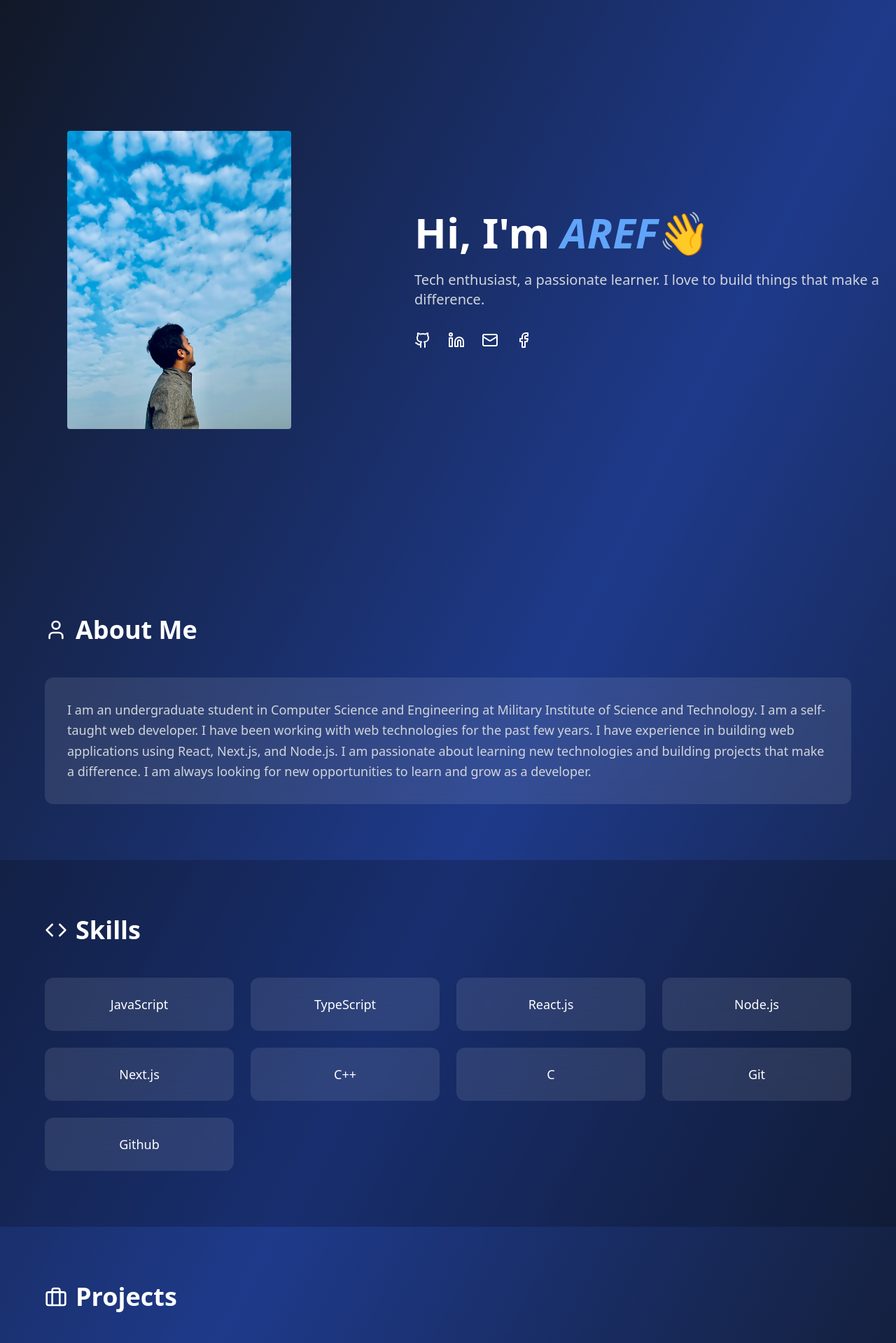
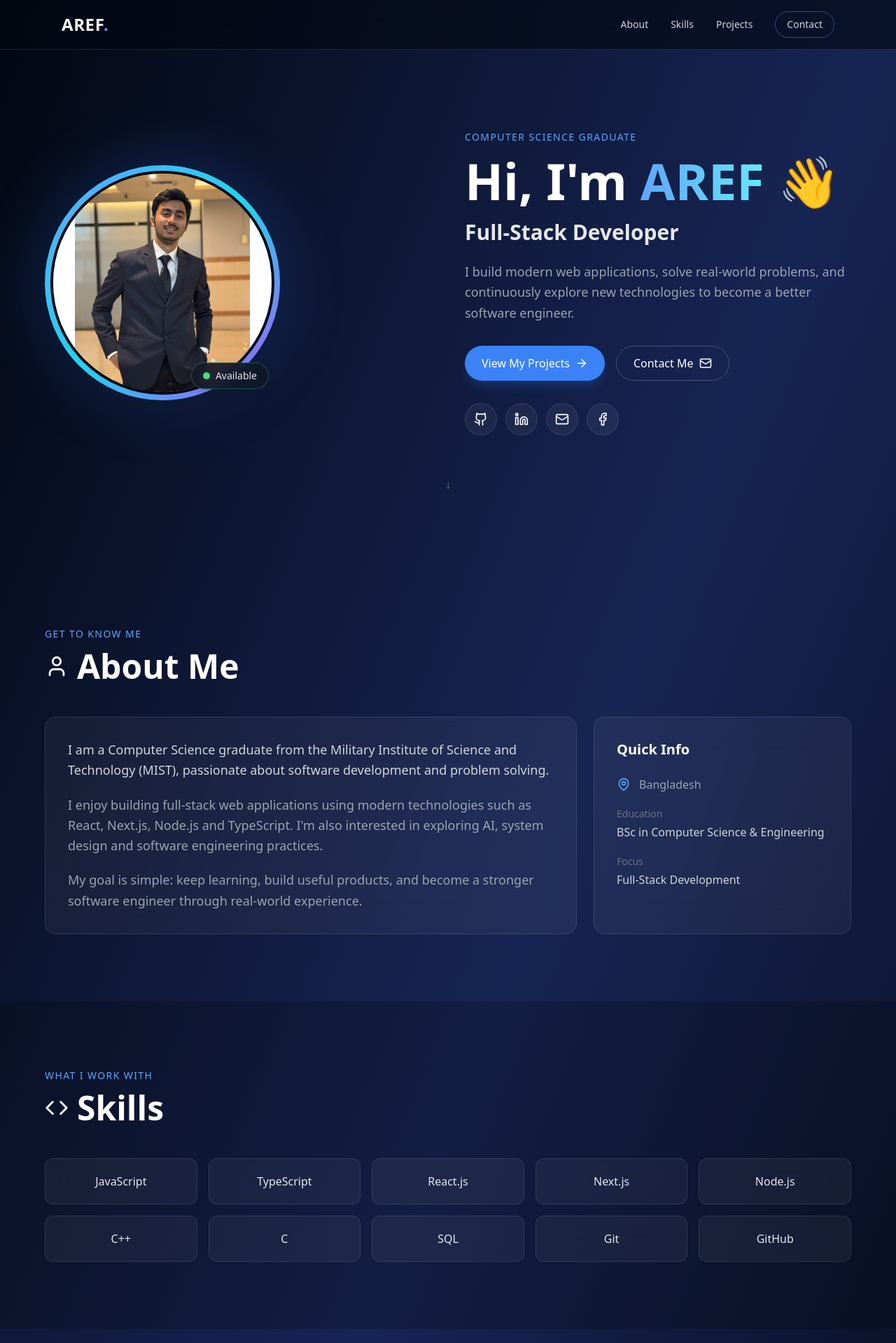
Before and after one commit to rf104/portfolio_01, a React (Vite) app: page / in a window 1280 px wide. Shown: the top 1919 px of the page at 70% size. Built offline with nearby package versions, Linux system fonts and the light colour scheme.

Commit message:
New Update01in26

```diff
--- a/src/App.tsx
+++ b/src/App.tsx
@@ -1,139 +1,409 @@
-import  { useEffect, useRef, useState } from 'react';
-import { Github, Linkedin, Mail, Code, User, Briefcase, Facebook } from 'lucide-react';
-import ParticleBackground from './components/ParticleBackground';
-import ProjectCard from './components/ProjectCard';
-import holdingArmImage from './images/holding_arm.jpg';
-import profile1 from './images/2.jpg';
-import profile2 from './images/6.jpg';
-import profile3 from './images/11.jpeg';
-import profile4 from './images/12.jpeg';
-import profile5 from './images/14.jpeg';
-import p2 from './images/42.png'
 
-import './index.css';
+import {
+  Github,
+  Linkedin,
+  Mail,
+  Code,
+  User,
+  Briefcase,
+  Facebook,
+  ArrowRight,
+  ExternalLink,
+  MapPin,
+} from "lucide-react";
+
+import ParticleBackground from "./components/ParticleBackground";
+import ProjectCard from "./components/ProjectCard";
+
+import holdingArmImage from "./images/holding_arm.jpg";
+import profileImage from "./images/aref.png";
+import p2 from "./images/42.png";
+
+import "./index.css";
 
 function App() {
-  const profiles = [profile1, profile2, profile3, profile4, profile5];
-  const [profileImage, setProfileImage] = useState(profile1);
-  const [fadeClass, setFadeClass] = useState('animate-fade-in');
-  const currentIndex = useRef(0);
-
-  useEffect(() => {
-    const interval = setInterval(() => {
-      // Reset animation class
-      setFadeClass('');
-      setTimeout(() => {
-        currentIndex.current = (currentIndex.current + 1) % profiles.length;
-        setProfileImage(profiles[currentIndex.current]);
-        setFadeClass('animate-fade-in');
-      }, 10); // Small timeout to ensure class reset
-    }, 3000);
-
-    return () => clearInterval(interval);
-  }, []);
   const projects = [
     {
       title: "Blood Bridge",
-      description: "A blood donation platform for connecting donors with recipients",
+      description:
+        "A blood donation platform connecting donors with recipients and making blood requests easier to manage.",
       image: holdingArmImage,
-      technologies: ["TypeScript","next.js", "TailwindCSS", 'bun.js',"Hono.js"],
+      technologies: [
+        "TypeScript",
+        "Next.js",
+        "TailwindCSS",
+        "Bun.js",
+        "Hono.js",
+      ],
       githubUrl: "https://github.com/istiaqueahmedarik/blood_bridge",
-      liveUrl: "https://bloodbridge.vercel.app/"
+      liveUrl: "https://bloodbridge.vercel.app/",
     },
     {
       title: "MegaBlog",
-      description: "A platfrom where people can post blog and read also",
+      description:
+        "A modern blogging platform where users can create, publish, and read blog posts.",
       image: p2,
-      technologies: ["Javascript","react.js", "TailwindCSS","node.js"],
+      technologies: ["JavaScript", "React.js", "TailwindCSS", "Node.js"],
       githubUrl: "https://github.com/rf104/megablog.git",
-      liveUrl: "https://megablog-chi.vercel.app/"
+      liveUrl: "https://megablog-chi.vercel.app/",
     },
   ];
 
+  const skills = [
+    "JavaScript",
+    "TypeScript",
+    "React.js",
+    "Next.js",
+    "Node.js",
+    "C++",
+    "C",
+    "SQL",
+    "Git",
+    "GitHub",
+  ];
+
   return (
-    <div className="min-h-screen bg-gradient-to-br from-gray-900 via-blue-900 to-gray-900">
+    <div className="min-h-screen bg-gradient-to-br from-gray-950 via-blue-950 to-gray-950 text-white overflow-hidden">
       <ParticleBackground />
 
-      {/* Header/Hero Section */}
-      <header className="min-h-screen flex flex-col items-center justify-center px-4 md:flex-row md:justify-between">
-        <div className={`profile-image ${fadeClass} mb-4 md:mb-0 p-20`}>
-          <img src={profileImage} alt="profile picture" className="rounded h-90 w-80 mx-auto" />
+      {/* ================= NAVBAR ================= */}
+      <nav className="fixed top-0 left-0 right-0 z-50 bg-gray-950/60 backdrop-blur-xl border-b border-white/10">
+        <div className="max-w-6xl mx-auto px-6 py-4 flex items-center justify-between">
+          <a
+            href="#home"
+            className="text-2xl font-bold tracking-wide hover:text-blue-400 transition"
+          >
+            AREF<span className="text-blue-400">.</span>
+          </a>
+
+          <div className="hidden md:flex items-center gap-8 text-sm text-gray-300">
+            <a href="#about" className="hover:text-blue-400 transition">
+              About
+            </a>
+
+            <a href="#skills" className="hover:text-blue-400 transition">
+              Skills
+            </a>
+
+            <a href="#projects" className="hover:text-blue-400 transition">
+              Projects
+            </a>
+
+            <a
+              href="#contact"
+              className="px-4 py-2 rounded-full border border-blue-400/40 hover:bg-blue-500/20 hover:border-blue-400 transition"
+            >
+              Contact
+            </a>
           </div>
+        </div>
+      </nav>
+
+      {/* ================= HERO ================= */}
+      <header
+        id="home"
+        className="min-h-screen flex items-center px-6 pt-24"
+      >
+        <div className="max-w-6xl w-full mx-auto">
+          <div className="grid md:grid-cols-2 gap-12 items-center">
+
+            {/* PROFILE IMAGE */}
+            <div className="flex justify-center md:justify-start">
+              <div className="relative group">
+
+                {/* Glow */}
+                <div className="absolute -inset-3 rounded-full bg-blue-500/20 blur-2xl group-hover:bg-blue-500/30 transition duration-500"></div>
+
+                {/* Outer ring */}
+                <div className="relative p-2 rounded-full bg-gradient-to-br from-blue-400 via-cyan-400 to-purple-500 shadow-2xl">
+                  <img
+                    src={profileImage}
+                    alt="Md Sajedullah Aref"
+                    className="w-64 h-64 md:w-80 md:h-80 rounded-full object-cover border-4 border-gray-950 transition duration-500 group-hover:scale-[1.02]"
+                  />
+                </div>
+
+                {/* Available badge */}
+                <div className="absolute bottom-4 right-4 flex items-center gap-2 px-4 py-2 rounded-full bg-gray-900/90 border border-green-400/30 backdrop-blur-md shadow-lg">
+                  <span className="w-2.5 h-2.5 bg-green-400 rounded-full animate-pulse"></span>
+                  <span className="text-sm text-gray-200">
+                    Available
+                  </span>
+                </div>
+              </div>
+            </div>
+
+            {/* HERO CONTENT */}
             <div className="text-center md:text-left">
-          <h1 className="text-6xl font-bold text-white mb-6 animate-fade-in">
-            Hi, I'm <span className="text-blue-400"><i>AREF</i>👋</span>
+              <p className="text-blue-400 font-medium tracking-widest uppercase text-sm mb-4">
+                Computer Science Graduate
+              </p>
+
+              <h1 className="text-5xl md:text-7xl font-bold leading-tight mb-5">
+                Hi, I'm{" "}
+                <span className="bg-gradient-to-r from-blue-400 to-cyan-300 bg-clip-text text-transparent">
+                  AREF
+                </span>{" "}
+                👋
               </h1>
-          <p className="text-xl text-gray-300 mb-8 max-w-2xl mx-auto md:mx-0">
-            Tech enthusiast, a passionate learner. I love to build things that make a difference.
+
+              <h2 className="text-2xl md:text-3xl font-semibold text-gray-200 mb-6">
+                Full-Stack Developer
+              </h2>
+
+              <p className="text-gray-400 text-lg leading-relaxed max-w-xl mx-auto md:mx-0 mb-8">
+                I build modern web applications, solve real-world problems,
+                and continuously explore new technologies to become a better
+                software engineer.
               </p>
-          <div className="flex justify-center md:justify-start gap-6">
-            <a href="https://github.com/rf104" className="text-white hover:text-blue-400 transition-colors">
-              <Github size={24} />
+
+              {/* CTA BUTTONS */}
+              <div className="flex flex-col sm:flex-row justify-center md:justify-start gap-4 mb-8">
+                <a
+                  href="#projects"
+                  className="group inline-flex items-center justify-center gap-2 px-6 py-3 rounded-full bg-blue-500 hover:bg-blue-600 transition shadow-lg shadow-blue-500/20"
+                >
+                  View My Projects
+                  <ArrowRight
+                    size={18}
+                    className="group-hover:translate-x-1 transition"
+                  />
                 </a>
-            <a href="https://www.linkedin.com/in/sajedullah-aref/" className="text-white hover:text-blue-400 transition-colors">
-              <Linkedin size={24} />
+
+                <a
+                  href="#contact"
+                  className="inline-flex items-center justify-center gap-2 px-6 py-3 rounded-full border border-white/20 hover:bg-white/10 transition"
+                >
+                  Contact Me
+                  <Mail size={18} />
                 </a>
-            <a href="mailto:sajedullah_aref_104@yahoo.com" className="text-white hover:text-blue-400 transition-colors">
-              <Mail size={24} />
+              </div>
+
+              {/* SOCIAL LINKS */}
+              <div className="flex justify-center md:justify-start gap-3">
+                <a
+                  href="https://github.com/rf104"
+                  target="_blank"
+                  rel="noreferrer"
+                  aria-label="GitHub"
+                  className="p-3 rounded-full bg-white/5 border border-white/10 hover:bg-white/10 hover:border-blue-400/50 hover:text-blue-400 transition"
+                >
+                  <Github size={20} />
                 </a>
-            <a href="https://www.facebook.com/sajedullah.aref.13" className="text-white hover:text-blue-400 transition-colors">
-              <Facebook size={24} />
+
+                <a
+                  href="https://www.linkedin.com/in/sajedullah-aref/"
+                  target="_blank"
+                  rel="noreferrer"
+                  aria-label="LinkedIn"
+                  className="p-3 rounded-full bg-white/5 border border-white/10 hover:bg-white/10 hover:border-blue-400/50 hover:text-blue-400 transition"
+                >
+                  <Linkedin size={20} />
+                </a>
+
+                <a
+                  href="mailto:sajedullah_aref_104@yahoo.com"
+                  aria-label="Email"
+                  className="p-3 rounded-full bg-white/5 border border-white/10 hover:bg-white/10 hover:border-blue-400/50 hover:text-blue-400 transition"
+                >
+                  <Mail size={20} />
+                </a>
+
+                <a
+                  href="https://www.facebook.com/sajedullah.aref.13"
+                  target="_blank"
+                  rel="noreferrer"
+                  aria-label="Facebook"
+                  className="p-3 rounded-full bg-white/5 border border-white/10 hover:bg-white/10 hover:border-blue-400/50 hover:text-blue-400 transition"
+                >
+                  <Facebook size={20} />
+                </a>
+              </div>
+            </div>
+          </div>
+
+          {/* Scroll indicator */}
+          <div className="flex justify-center mt-16">
+            <a
+              href="#about"
+              className="text-gray-500 hover:text-blue-400 transition animate-bounce"
+            >
+              ↓
             </a>
           </div>
         </div>
       </header>
 
-      {/* About Section */}
-      <section className="py-20 px-4" id="about">
+      {/* ================= ABOUT ================= */}
+      <section className="py-24 px-6" id="about">
         <div className="max-w-6xl mx-auto">
-          <h2 className="text-4xl font-bold text-white mb-12 flex items-center gap-3">
-            <User size={32} />
+          <div className="mb-12">
+            <p className="text-blue-400 uppercase tracking-widest text-sm mb-3">
+              Get to know me
+            </p>
+
+            <h2 className="text-4xl md:text-5xl font-bold flex items-center gap-3">
+              <User size={34} />
               About Me
             </h2>
-          <div className="bg-white/10 backdrop-blur-lg rounded-xl p-8">
+          </div>
+
+          <div className="grid md:grid-cols-3 gap-6">
+            <div className="md:col-span-2 bg-white/5 backdrop-blur-xl border border-white/10 rounded-2xl p-8 hover:border-blue-400/20 transition">
               <p className="text-gray-300 text-lg leading-relaxed">
-              I am an undergraduate student in Computer Science and Engineering at Military Institute of Science and Technology. I am a self-taught web developer. I have been working with web technologies for the past few years. I have experience in building web applications using React, Next.js, and Node.js.
-              I am passionate about learning new technologies and building projects that make a difference. I am always looking for new opportunities to learn and grow as a developer.
+                I am a Computer Science graduate from the Military Institute
+                of Science and Technology (MIST), passionate about software
+                development and problem solving.
               </p>
+
+              <p className="text-gray-400 text-lg leading-relaxed mt-5">
+                I enjoy building full-stack web applications using modern
+                technologies such as React, Next.js, Node.js and TypeScript.
+                I'm also interested in exploring AI, system design and
+                software engineering practices.
+              </p>
+
+              <p className="text-gray-400 text-lg leading-relaxed mt-5">
+                My goal is simple: keep learning, build useful products, and
+                become a stronger software engineer through real-world
+                experience.
+              </p>
+            </div>
+
+            {/* Quick info */}
+            <div className="bg-white/5 backdrop-blur-xl border border-white/10 rounded-2xl p-8">
+              <h3 className="text-xl font-semibold mb-6">
+                Quick Info
+              </h3>
+
+              <div className="space-y-5 text-gray-400">
+                <div className="flex items-center gap-3">
+                  <MapPin size={20} className="text-blue-400" />
+                  Bangladesh
+                </div>
+
+                <div>
+                  <p className="text-sm text-gray-500">Education</p>
+                  <p className="text-gray-300 mt-1">
+                    BSc in Computer Science & Engineering
+                  </p>
+                </div>
+
+                <div>
+                  <p className="text-sm text-gray-500">Focus</p>
+                  <p className="text-gray-300 mt-1">
+                    Full-Stack Development
+                  </p>
+                </div>
+              </div>
+            </div>
           </div>
         </div>
       </section>
 
-      {/* Skills Section */}
-      <section className="py-20 px-4 bg-black/20" id="skills">
+      {/* ================= SKILLS ================= */}
+      <section
+        className="py-24 px-6 bg-black/20"
+        id="skills"
+      >
         <div className="max-w-6xl mx-auto">
-          <h2 className="text-4xl font-bold text-white mb-12 flex items-center gap-3">
-            <Code size={32} />
+          <div className="mb-12">
+            <p className="text-blue-400 uppercase tracking-widest text-sm mb-3">
+              What I work with
+            </p>
+
+            <h2 className="text-4xl md:text-5xl font-bold flex items-center gap-3">
+              <Code size={34} />
               Skills
             </h2>
-          <div className="grid grid-cols-2 md:grid-cols-4 gap-6">
-            {['JavaScript', 'TypeScript', 'React.js', 'Node.js', 'Next.js','C++','C','Git','Github'].map((skill) => (
-              <div key={skill} className="bg-white/10 backdrop-blur-lg rounded-xl p-6 text-center hover:bg-white/20 transition-colors">
-                <span className="text-white text-lg">{skill}</span>
+          </div>
+
+          <div className="grid grid-cols-2 sm:grid-cols-3 md:grid-cols-5 gap-4">
+            {skills.map((skill) => (
+              <div
+                key={skill}
+                className="group bg-white/5 backdrop-blur-xl border border-white/10 rounded-xl p-5 text-center hover:-translate-y-1 hover:border-blue-400/40 hover:bg-blue-500/5 transition duration-300"
+              >
+                <span className="text-gray-200 group-hover:text-blue-400 transition">
+                  {skill}
+                </span>
               </div>
             ))}
           </div>
         </div>
       </section>
 
-      {/* Projects Section */}
-      <section className="py-20 px-4" id="projects">
+      {/* ================= PROJECTS ================= */}
+      <section className="py-24 px-6" id="projects">
         <div className="max-w-6xl mx-auto">
-          <h2 className="text-4xl font-bold text-white mb-12 flex items-center gap-3">
-            <Briefcase size={32} />
+          <div className="mb-12 flex flex-col md:flex-row md:items-end md:justify-between gap-4">
+            <div>
+              <p className="text-blue-400 uppercase tracking-widest text-sm mb-3">
+                Some of my work
+              </p>
+
+              <h2 className="text-4xl md:text-5xl font-bold flex items-center gap-3">
+                <Briefcase size={34} />
                 Projects
               </h2>
+            </div>
+
+            <a
+              href="https://github.com/rf104"
+              target="_blank"
+              rel="noreferrer"
+              className="inline-flex items-center gap-2 text-gray-400 hover:text-blue-400 transition"
+            >
+              View GitHub
+              <ExternalLink size={17} />
+            </a>
+          </div>
+
           <div className="grid md:grid-cols-2 lg:grid-cols-3 gap-8">
             {projects.map((project) => (
-              <ProjectCard key={project.title} {...project} />
+              <ProjectCard
+                key={project.title}
+                {...project}
+              />
             ))}
           </div>
         </div>
       </section>
 
-      {/* Footer */}
-      <footer className="py-8 px-4 text-center text-gray-400">
-        <p>© 2025 rf_104. All rights reserved.</p>
+      {/* ================= CONTACT ================= */}
+      <section
+        className="py-24 px-6 bg-black/20"
+        id="contact"
+      >
+        <div className="max-w-4xl mx-auto text-center">
+          <p className="text-blue-400 uppercase tracking-widest text-sm mb-4">
+            Let's work together
+          </p>
+
+          <h2 className="text-4xl md:text-5xl font-bold mb-6">
+            Have a project in mind?
+          </h2>
+
+          <p className="text-gray-400 text-lg mb-8 max-w-2xl mx-auto">
+            I'm always interested in discussing new opportunities,
+            interesting projects, and ideas.
+          </p>
+
+          <a
+            href="mailto:sajedullah_aref_104@yahoo.com"
+            className="inline-flex items-center gap-2 px-7 py-3 rounded-full bg-blue-500 hover:bg-blue-600 transition shadow-lg shadow-blue-500/20"
+          >
+            <Mail size={19} />
+            Get In Touch
+          </a>
+        </div>
+      </section>
+
+      {/* ================= FOOTER ================= */}
+      <footer className="py-8 px-6 text-center border-t border-white/10">
+        <p className="text-gray-500 text-sm">
+          © 2026 Md Sajedullah Aref. All rights reserved.
+        </p>
       </footer>
     </div>
   );
```
Also changed, not shown: src/images/aref.png (added), 1 other file (tests, documents, lock files or other folders). Lines whose indentation alone changed are shown as unchanged.
